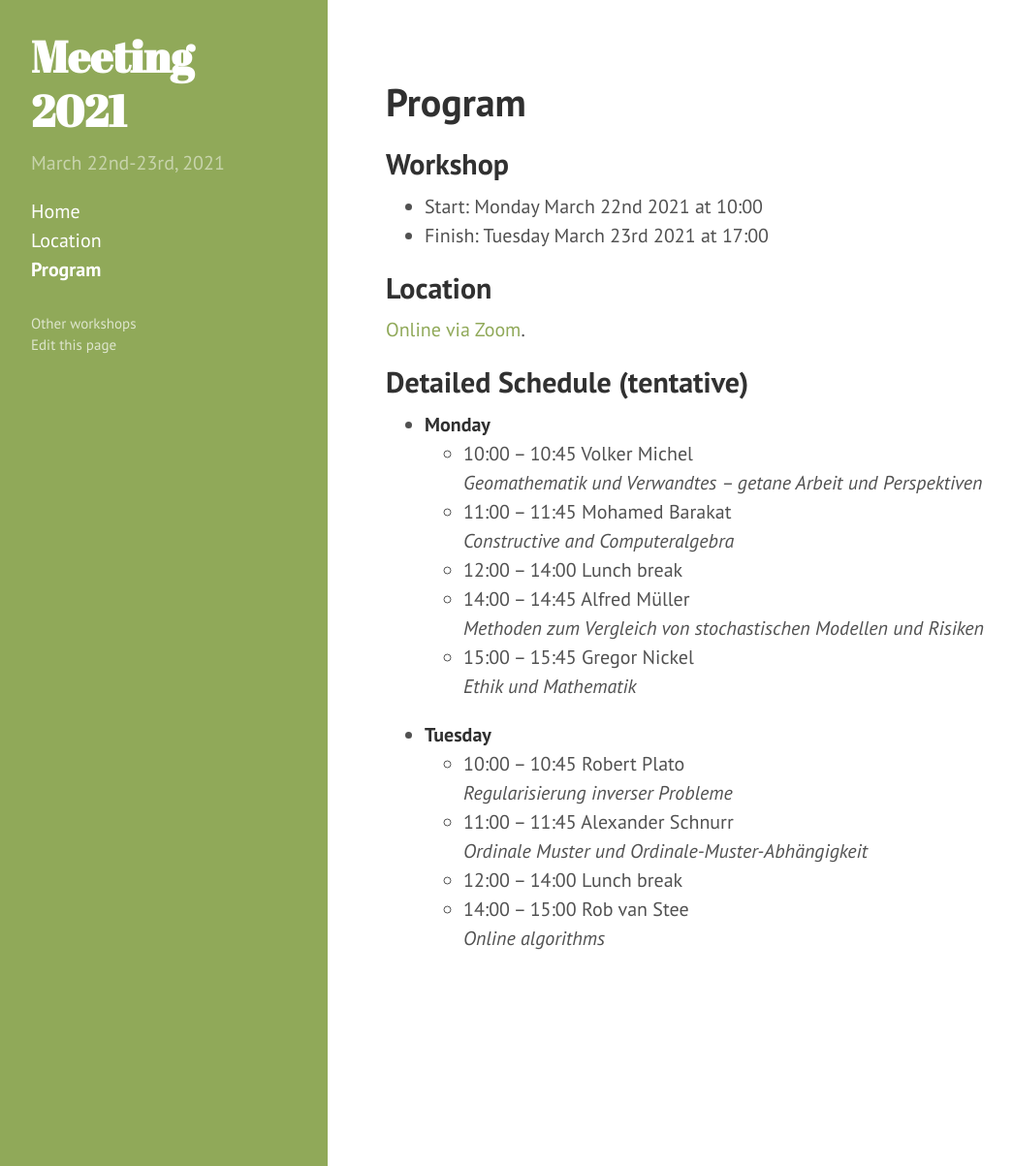
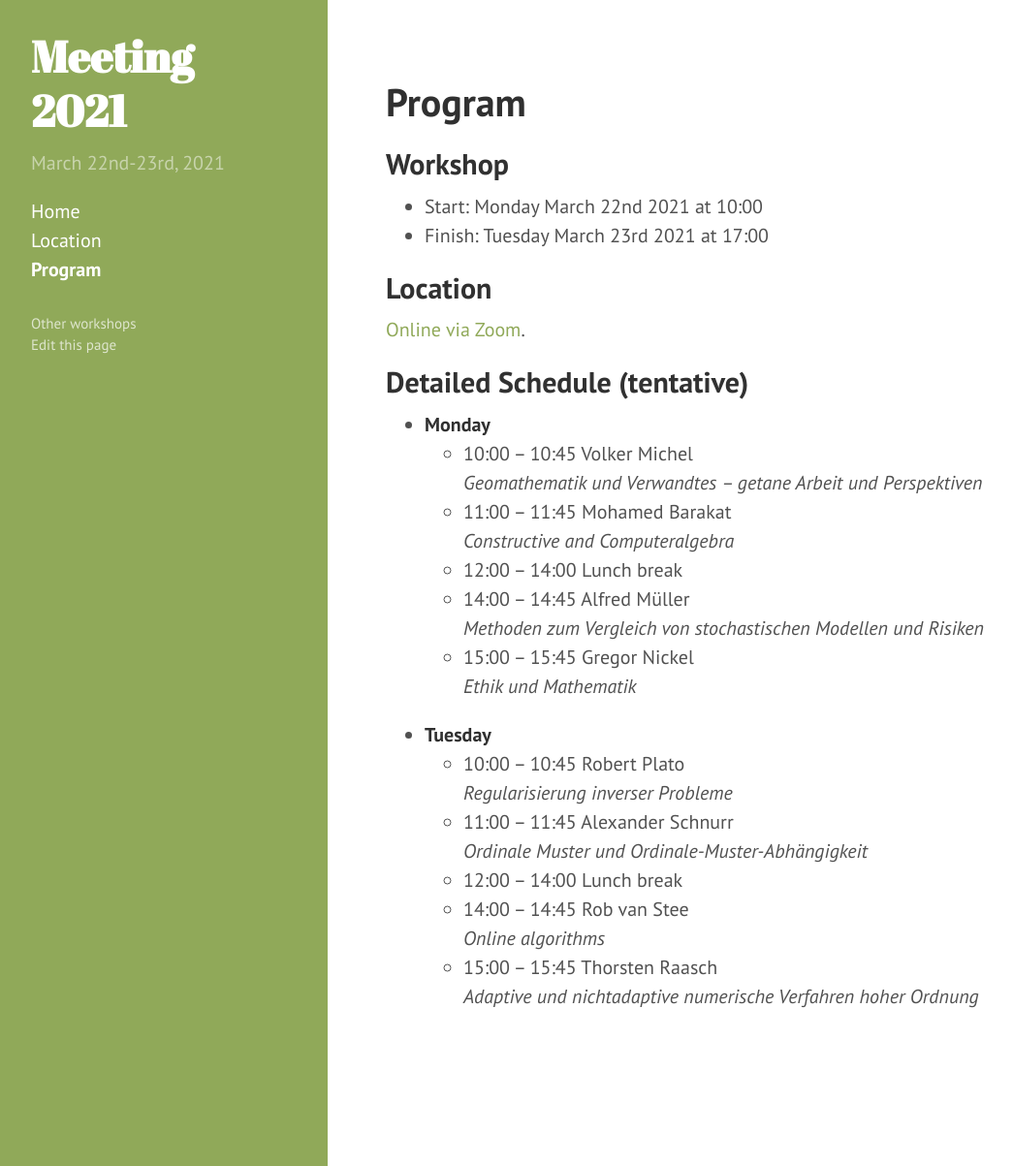
Before and after one commit to mathematik-siegen/Meeting-2021, a Jekyll site: the page built from program.md, in a window 1280 px wide and 1203 px high. Shown: the whole window at 97% size, without its empty margins (2-1047 px from the left). Built offline with Jekyll 4.4.1, drawn with Linux system fonts in a browser that asks for light colours.

Commit message:
Thorsten

```diff
--- a/program.md
+++ b/program.md
@@ -32,5 +32,7 @@ title: Program
   * 11:00 -- 11:45 Alexander Schnurr <br>
     *Ordinale Muster und Ordinale-Muster-Abhängigkeit*
   * 12:00 -- 14:00 Lunch break
-  * 14:00 -- 15:00 Rob van Stee <br>
+  * 14:00 -- 14:45 Rob van Stee <br>
     *Online algorithms*
+  * 15:00 -- 15:45 Thorsten Raasch <br>
+    *Adaptive und nichtadaptive numerische Verfahren hoher Ordnung*
```
Also changed, not shown: index.md (+2 -1 lines).
